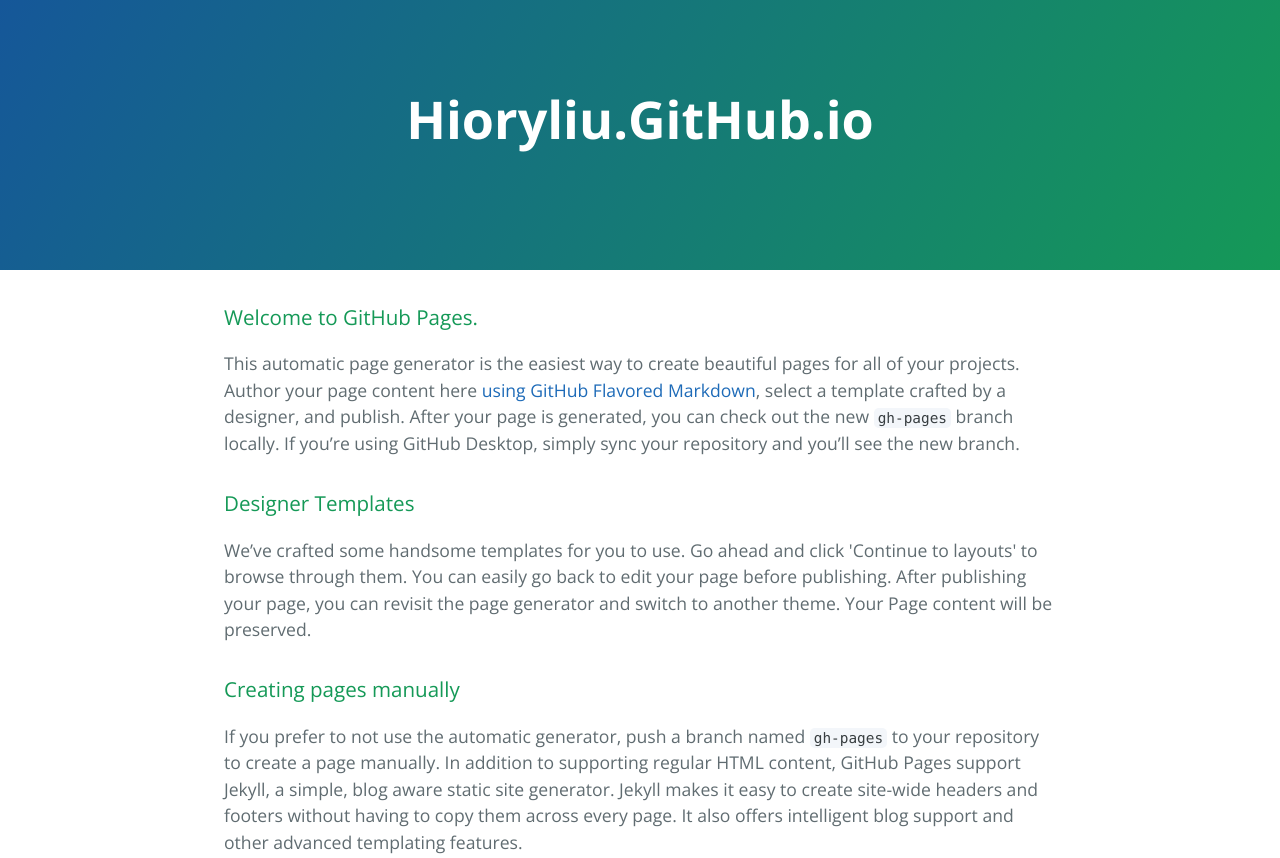
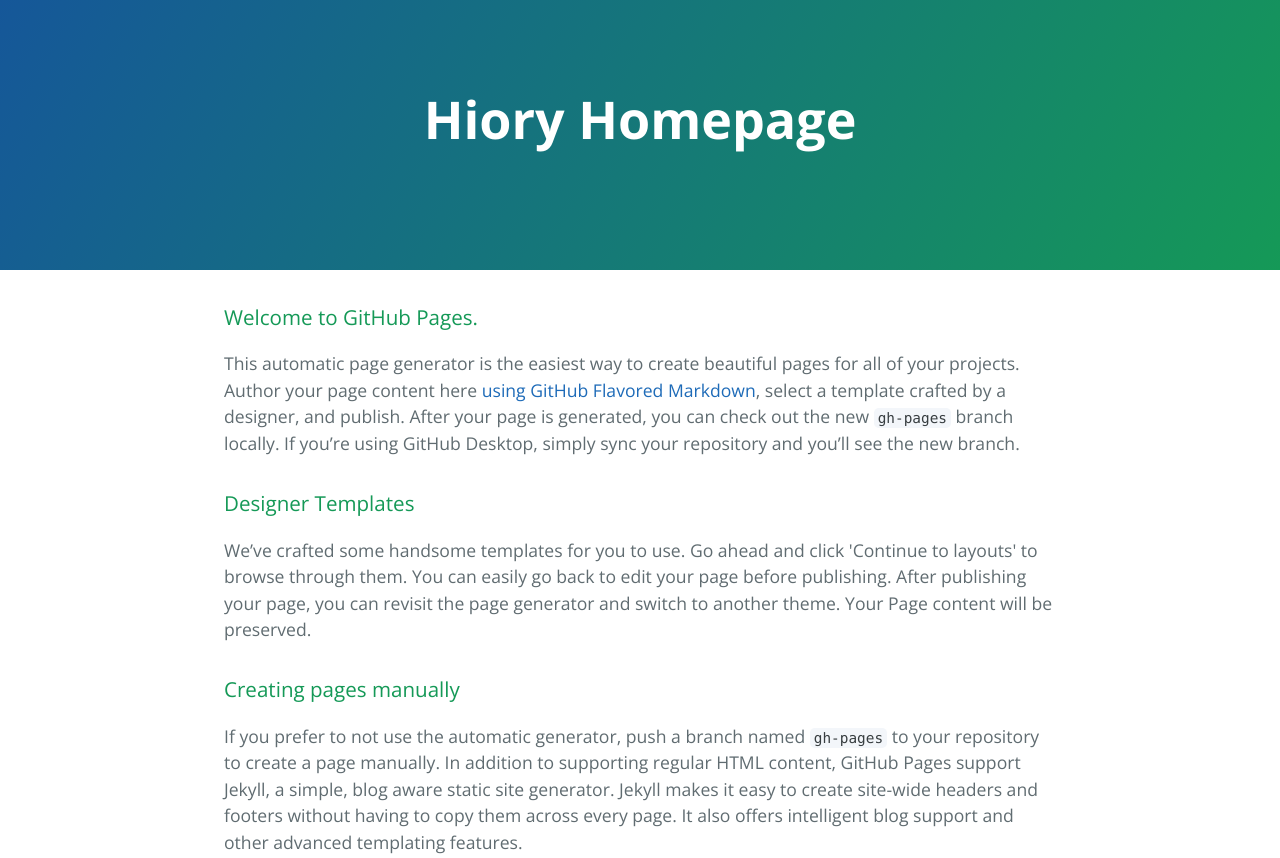
Before and after one commit to HioryLiu/HioryLiu.github.io, a plain HTML site: page index.html in a window 1280 px wide. Shown: the top 858 px of the page. Drawn offline with nearby package versions, Linux system fonts and the light colour scheme.

Commit message:
index.html 改动

```diff
--- a/index.html
+++ b/index.html
@@ -2,7 +2,7 @@
 <html lang="en-us">
   <head>
     <meta charset="UTF-8">
-    <title>Hioryliu.GitHub.io by HioryLiu</title>
+    <title>Hiory Homepage</title>
     <meta name="viewport" content="width=device-width, initial-scale=1">
     <link rel="stylesheet" type="text/css" href="stylesheets/normalize.css" media="screen">
     <link href='https://fonts.googleapis.com/css?family=Open+Sans:400,700' rel='stylesheet' type='text/css'>
@@ -11,7 +11,7 @@
   </head>
   <body>
     <section class="page-header">
-      <h1 class="project-name">Hioryliu.GitHub.io</h1>
+      <h1 class="project-name">Hiory Homepage</h1>
       <h2 class="project-tagline"></h2>
     </section>
 
```
